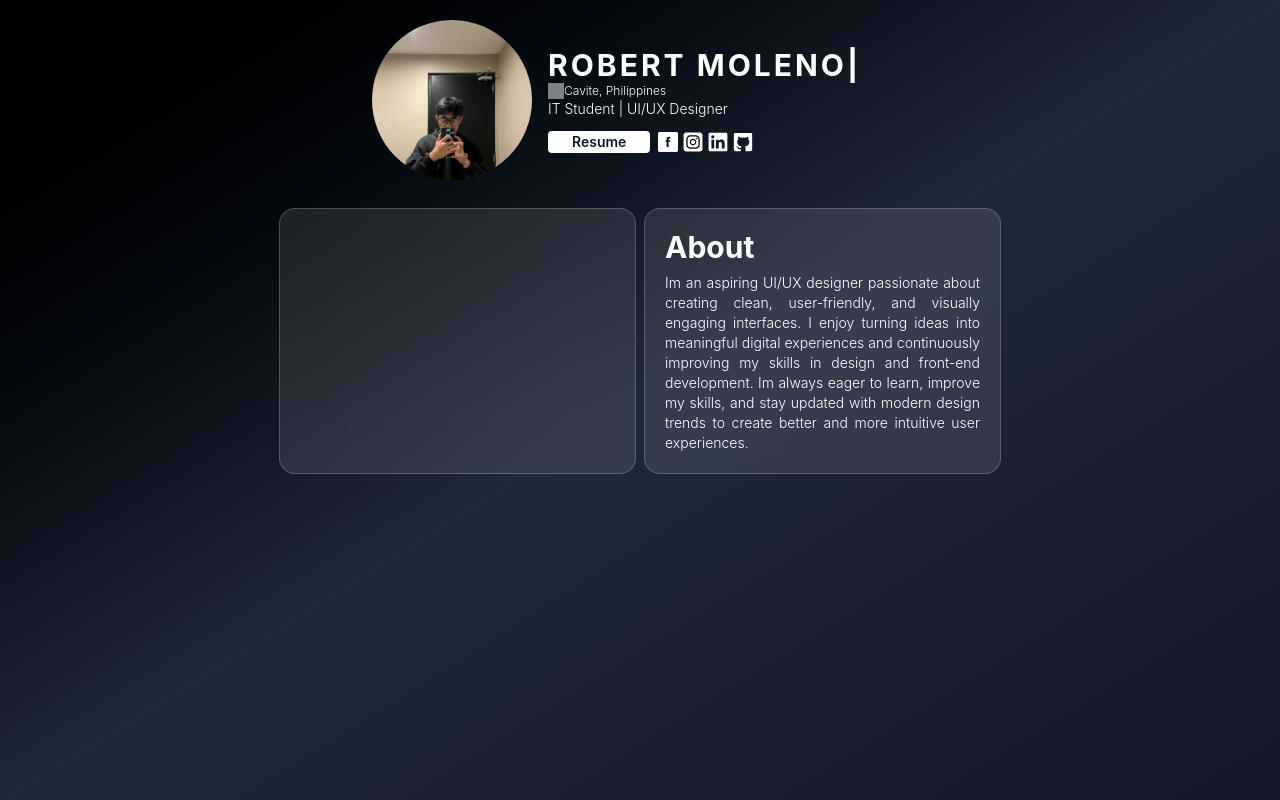
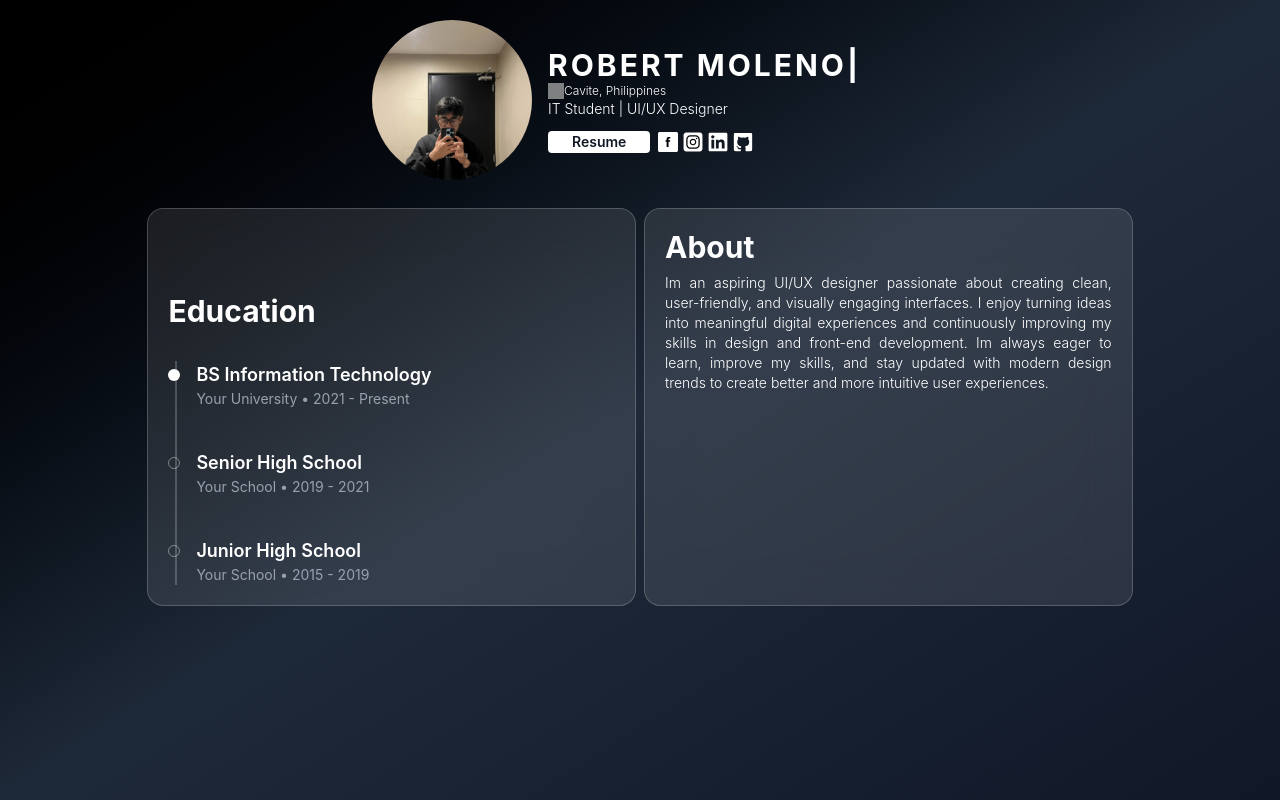
Before and after one commit to rmmln/Portfolio, a React app: page / in a window 1280 px wide. Built offline with nearby package versions, Linux system fonts and the light colour scheme; grey boxes are pictures that could not be loaded; the HTML template or start-up script is replaced by a standard one.

Commit message:
Update App.jsx

```diff
--- a/src/App.jsx
+++ b/src/App.jsx
@@ -58,8 +58,62 @@ function App() {
   </div>
   <div className="flex gap-2">
   <div className="w-full max-w-xl backdrop-blur-xl bg-white/10 border border-white/20 rounded-2xl p-5 shadow-4xl">
+    <div className="mt-16 max-w-3xl mx-auto">
+  <h2 className="text-2xl md:text-3xl font-bold text-white mb-8">
+    Education
+  </h2>
 
+  <div className="relative space-y-10">
+
+    {/* LINE */}
+    <div className="absolute left-[7px] top-0 h-full w-[2px] bg-white/20"></div>
+
+    {/* ITEM */}
+    <div className="relative flex items-start gap-4">
+      {/* DOT */}
+      <div className="w-3 h-3 mt-2 rounded-full bg-white z-10"></div>
+
+      {/* CONTENT */}
+      <div>
+        <h3 className="text-lg font-semibold text-white">
+          BS Information Technology
+        </h3>
+        <p className="text-gray-400 text-sm">
+          Your University • 2021 - Present
+        </p>
+      </div>
     </div>
+
+    {/* ITEM */}
+    <div className="relative flex items-start gap-4">
+      <div className="w-3 h-3 mt-2 rounded-full border border-white/40 z-10"></div>
+
+      <div>
+        <h3 className="text-lg font-semibold text-white">
+          Senior High School
+        </h3>
+        <p className="text-gray-400 text-sm">
+          Your School • 2019 - 2021
+        </p>
+      </div>
+    </div>
+
+    {/* ITEM */}
+    <div className="relative flex items-start gap-4">
+      <div className="w-3 h-3 mt-2 rounded-full border border-white/40 z-10"></div>
+
+      <div>
+        <h3 className="text-lg font-semibold text-white">
+          Junior High School
+        </h3>
+        <p className="text-gray-400 text-sm">
+          Your School • 2015 - 2019
+        </p>
+      </div>
+    </div>
+  </div>
+</div>
+</div>
     <div className="w-full max-w-2xl backdrop-blur-xl bg-white/10 border border-white/20 rounded-2xl p-5 shadow-4xl">
       <h1 className="text-white text-3xl font-bold">About</h1>
         <p className=" mt-2 text-sm text-white font-inter font-light leading-5 text-justify">
```
